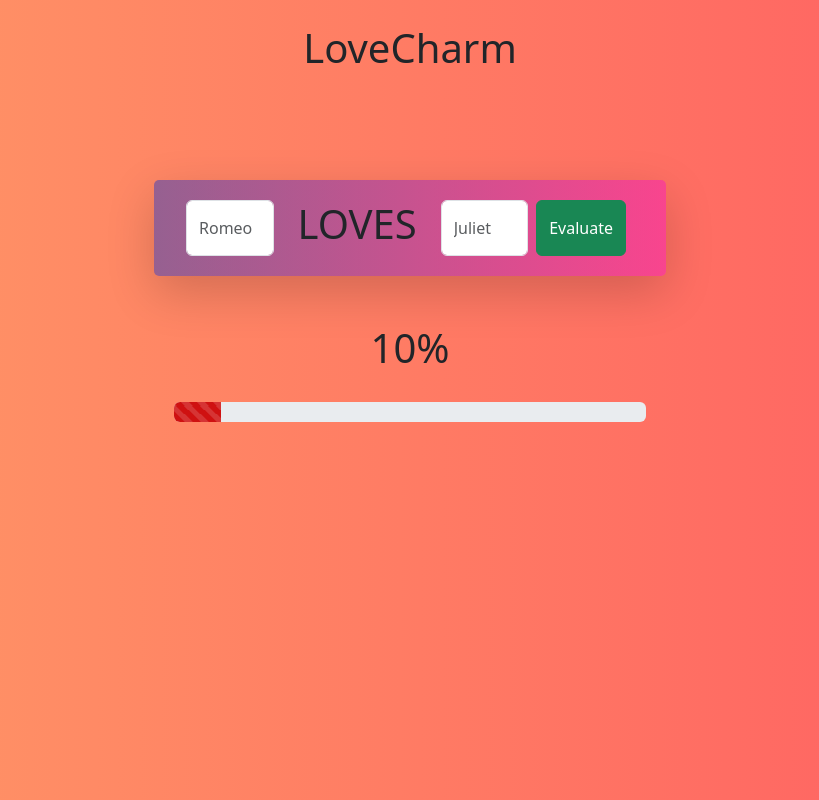
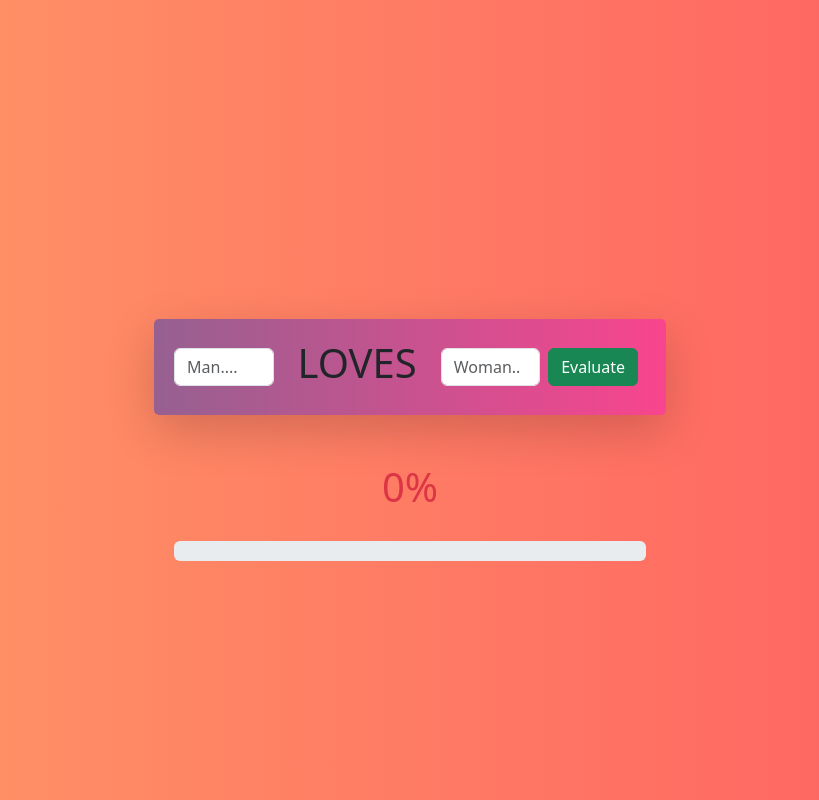
Before and after one commit to snavid/LoveCharm, a Flask app: page / in a window 1280 px wide. Shown: the whole page, without its empty margins (230-1049 px from the left). Run offline with Flask 3, Linux system fonts and the light colour scheme.

Commit message:
updates 01

```diff
--- a/main.py
+++ b/main.py
@@ -7,7 +7,7 @@ from os import environ
 
 app = Flask(__name__, template_folder='templates', static_folder='static', static_url_path='/statics')
 api = Api(app)
-app.config['SECRET_KEY'] = environ.get('CHROME_RESTART')
+app.config['SECRET_KEY'] = 'i love you'
 app.config['SQLALCHEMY_DATABASE_URI'] = 'sqlite:///database.db'
 
 db = SQLAlchemy(app)
--- a/templates/index.html
+++ b/templates/index.html
@@ -53,23 +53,18 @@
   </head>
   <body ng-app="myApp" ng-controller="myCtrl">
     <div class="container">
-      <div class="row">
-        <div class="col-12">
-          <h1 class="text-center mt-4">LoveCharm</h1>
-        </div>
-      </div>
-      <div class="row">
-        <div class="col-12">
-          <div class="container box shadow-lg">
-            <div class="container text-center">
-              <div class="d-inline-flex">
+      <div class="row justify-content-center align-items-center vh-100">
+        <div class="col-12 col-md-6">
+          <div class="centered-box box shadow-lg">
+            <div class="text-center">
+              <div class="d-flex justify-content-center align-items-center">
                 <input
                   type="text"
                   name=""
                   id=""
                   ng-model="Male"
                   class="form-control"
-                  placeholder="Romeo"
+                  placeholder="Man...."
                 />
                 <h1 class="mx-4">LOVES</h1>
                 <input
@@ -78,30 +73,27 @@
                   id=""
                   ng-model="Female"
                   class="form-control"
-                  placeholder="Juliet"
+                  placeholder="Woman.."
                 />
                 <button class="mx-2 btn btn-success" ng-click="evaluate()">Evaluate</button>
               </div>
             </div>
           </div>
-          <H1 class="mt-5" align="center">{%raw%}{{value + "%"}}{%endraw%}</H1>
-          <div class="container boxa">
+          <H1 align="center" class="mt-5 text-center text-danger">{%raw%}{{value + "%"}}{%endraw%}</H1>
+          <div class="centered-box boxa">
             <div class="progress" style="height:20px">
-                <div class="progress-bar back  progress-bar-striped progress-bar-animated" style="width:{%raw%}{{value + '%'}}{%endraw%};height:20px"></div>
-              </div>
+              <div class="progress-bar back  progress-bar-striped progress-bar-animated" style="width:{%raw%}{{value + '%'}}{%endraw%};height:20px"></div>
+            </div>
           </div>
         </div>
       </div>
-      <div>
-
-
     </div>
 
     <script>
       angular.module("myApp", []).controller("myCtrl", function ($scope, $interval, $http) {
         $scope.firstName = "John";
         $scope.lastName = "Doe";
-        $scope.value = 10; // Set the initial value here
+        $scope.value = 0; // Set the initial value here
         $scope.evaluate = function (){
             let url = '/api'+'/'+$scope.Male+'/'+$scope.Female;
             $http.get(url).then(function (response) {
```
